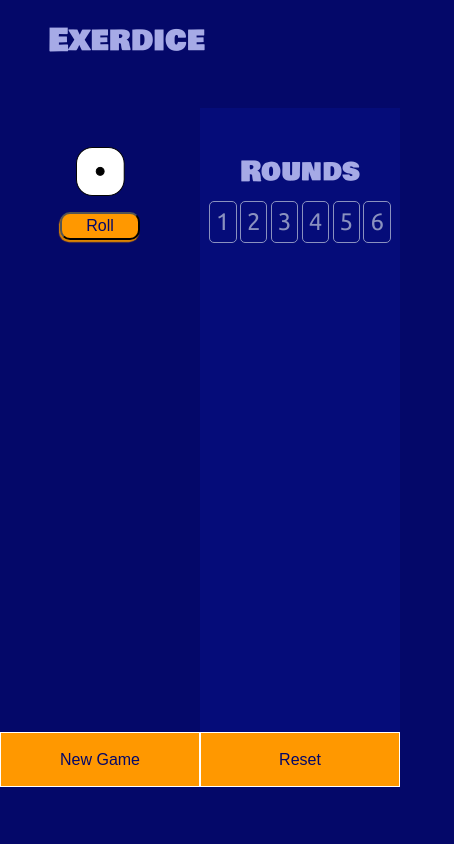
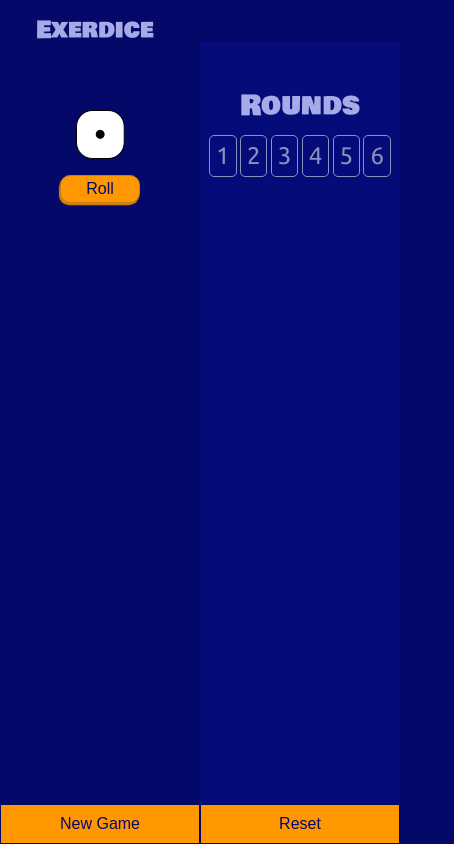
Before and after one commit to rtviner/exerdice-ng, an Angular app: page /game in a window 390 px wide. Shown: the whole page, 454 px wide, since content can reach past the window. Built offline with nearby package versions, Linux system fonts and the light colour scheme.

Commit message:
improve mobile styles

```diff
--- a/src/app/app.component.css
+++ b/src/app/app.component.css
@@ -1,10 +1,26 @@
+.body {
+	box-sizing: border-box;
+	height: 100vh;
+	width: 100vw;
+	min-height: 568px;
+}
+.top-row {
+	height: 5vh;
+	width: 100%;
+	text-align: justify;
+	margin: 0;
+	display: none;
+}
 
-h1#title {
-  font: 2em 'Bowlby One SC', arial;
-	margin: 0 auto;
+h1.title {
+  font: 1.5em 'Bowlby One SC', arial;
+	margin: 0;
 	margin-left: 1em;
-	text-align: justify;
 	padding: .5em;
-	width: 100%;
-	height: 9vh;
 }
+
+@media only screen and (min-height: 815px) {
+	.top-row {
+		display: block;
+	}
+}
--- a/src/app/app.component.html
+++ b/src/app/app.component.html
@@ -1,3 +1,4 @@
-
-  <h1 id="title">Exerdice</h1>
+  <div class="top-row">
+    <h1 class="title" id="game-title">Exerdice</h1>
+  </div>
   <router-outlet></router-outlet>
--- a/src/app/dice/dice.component.css
+++ b/src/app/dice/dice.component.css
@@ -1,8 +1,10 @@
 .roll-btn {
 	width: 5em;
-	height: 1.75em;
+    height: 1.75em;
+    border: 1px solid #c77f14;
 	box-shadow: -1px 2.25px 1px #dc8300;
-	margin: .75em auto;
+    margin: .75em auto;
+    font-size: 1em;
 }
 .hidden {
     display: none;
--- a/src/app/exercise/exercise.component.css
+++ b/src/app/exercise/exercise.component.css
@@ -1,9 +1,36 @@
+
+h2.heading {
+	font-size: 1.2em;
+	margin: .5em;
+}
 
 ol.exer-info {
 	text-align: left;
+	margin: .25em;
 }
 
-li.exer-info {
+p.exer-info {
+	margin: .25em;
+}
+
+li.exer-info, p.exer-info {
 	padding-left: .5em;
-	line-height: 1.75;
+	line-height: 1.5;
+	font-size: 1em;
 }
+
+@media only screen and (min-height: 815px) {
+	h2.heading {
+		font-size: 1.5em;
+		margin: .75em;
+	}
+
+	li.exer-info, p.exer-info {
+		line-height: 1.75;
+		font-size: 1.25em;
+	}
+
+	ol.exer-info, p.exer-info {
+		margin: 1em;
+	}
+}
--- a/src/app/game/game.component.css
+++ b/src/app/game/game.component.css
@@ -1,10 +1,10 @@
 /*  grow size of button when hovered/active? */
-
 .game-grid {
 	display: grid;
-	height: 87vh;
+	height: 100vh;
+	width: 100vw;
 	grid-template-columns: 1fr auto;
-	grid-template-rows: 25% 60% 15%;
+	grid-template-rows: 35% 57% 8%;
 	grid-column-gap: 0;
 	justify-items: center;
 	align-items: center;
@@ -42,18 +42,21 @@ div.col-2 {
 div.bottom-controls {
 	width: 100%;
 	height: 100%;
+	min-height: 16px;
 	margin: 0 auto;
 	grid-column: 1 / span 3;
 	grid-row: 3 / span 1;
 	align-items: center;
+	display: inline-block
 }
 
 button.control-btn {
 	width: 50%;
 	margin: 0;
-	height: 50%;
-	border: 1.5px solid #fff;
+	height: 100%;
+	border: 1.5px solid #040869;
 	border-radius: 0;
+	font-size: 1em;
 }
 
 @media only screen and (min-width: 580px) {
@@ -62,11 +65,14 @@ button.control-btn {
 	}
 
 	button.control-btn {
-		width: 20%;
-		min-width: 10em;
-		margin: 0 1em;
-		height: 2.25em;
-		border: 1px solid #fff;
-		border-radius: 10px;
+		max-width: 480px;
 	}
 }
+@media only screen and (min-height: 815px) {
+	.game-grid {
+		display: grid;
+		height: 95vh;
+		min-height: 560px;
+		grid-template-rows: 30% 65% 5%;
+	}
+}
--- a/src/app/last-round-message/last-round-message.component.css
+++ b/src/app/last-round-message/last-round-message.component.css
@@ -1,4 +1,11 @@
 h2 {
   color: #FF9800;
   margin: .5em auto;
+  font-size: 1.2em;
 }
+
+@media only screen and (min-height: 815px) {
+  h2 {
+    font-size: 1.75em;
+  }
+}
--- a/src/app/rounds/rounds.component.css
+++ b/src/app/rounds/rounds.component.css
@@ -1,5 +1,5 @@
 h2.title.col-2 {
-	margin: 1.5em auto 0 auto;
+	margin: 0;
 	font: 1.75em 'Bowlby One SC', arial;
 	min-height: 49px;
 	color: #a6aae6;
@@ -9,6 +9,7 @@ div.rounds-info {
   grid-column-start: 2;
   color: #8a91bf;
   background-color: #050c79;
+  font-size: 1em;
 }
 
 ul.round-num-boxes {
@@ -22,13 +23,12 @@ li.round-num {
   border-radius: 5px;
   padding: .25em;
   margin: .07em;
-  font-size: 1.5em;
+  font-size: 1.1em;
 }
 
 li.current-round {
   color: #fff;
   border: 1.5px solid #fff;
-  font-weight: bold;
   border-radius: 5px;
   padding: .25em;
   margin: .07em;
@@ -40,7 +40,24 @@ ol.rounds {
 
 li.round-info {
   padding: 0 .5em;
-  line-height: 1.75;
+  line-height: 1.5;
   max-width: 12em;
   min-width: 10em;
 }
+
+@media only screen and (min-height: 815px) {
+
+  h2.title.col-2 {
+    margin: 1.5em auto 0 auto;
+  }
+
+  li.round-num {
+    font-size: 1.5em;
+  }
+
+  li.round-info {
+    line-height: 1.75;
+    font-size: 1.25em;
+  }
+
+}
--- a/src/app/start/start.component.css
+++ b/src/app/start/start.component.css
@@ -6,17 +6,20 @@
 h2.how-to {
 	color: #fff;
 	margin: .5em auto .25em;
+	font-size: 1.2em;
 }
 
 ol.directions {
+	font-size: 1em;
 	max-width: 30em;
 	margin: 0 auto;
-	padding: 1em;
+	padding-top: .25em;
 	text-align: justify;
 }
 
 li.play-directions, p.warning {
-	line-height: 1.75;
+	line-height: 1.5;
+	margin: 0 .5em;
 }
 
 h3 {
@@ -24,10 +27,11 @@ h3 {
 	margin: 0 auto;
 	width: 100%;
 	padding: .25em;
+	font-size: 1.1em;
 }
 
 p.warning {
-	max-width: 30em;
+	max-width: 20em;
 	text-align: justify;
 	margin: 0 auto .5em;
 	padding: .25em
@@ -36,11 +40,12 @@ p.warning {
 label {
 	color: #FF9800;
 	padding: .25em;
+	font-size: 1em;
 }
 
 #numOfRounds {
 	color: #040869;
-	width: auto;
+	width: 2em;
   font-size: 1em;
 	margin: .25em auto;
 	padding: .1em .25em;
@@ -52,3 +57,26 @@ button.play-btn {
 	height: auto;
 	margin: auto .5em;
 }
+
+@media only screen and (min-height: 440px) and  (min-width: 320px) {
+	h2.how-to {
+		font-size: 1.75em;
+	}
+
+	ol.directions {
+		padding-top: .5em;
+	}
+
+	h3 {
+		font-size: 1.5em;
+	}
+
+	p.warning {
+		max-width: 30em;
+	}
+
+	li.play-directions, p.warning {
+		line-height: 1.75;
+	}
+
+}
```
